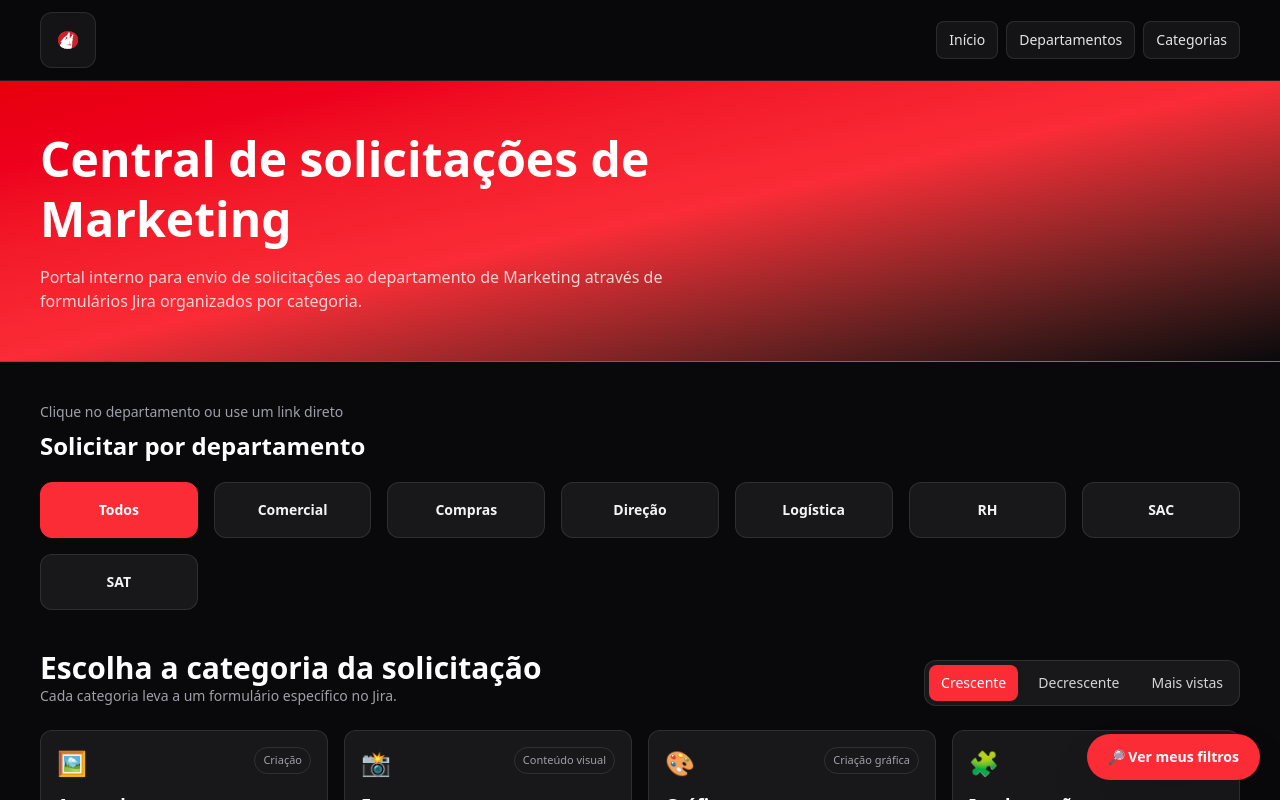
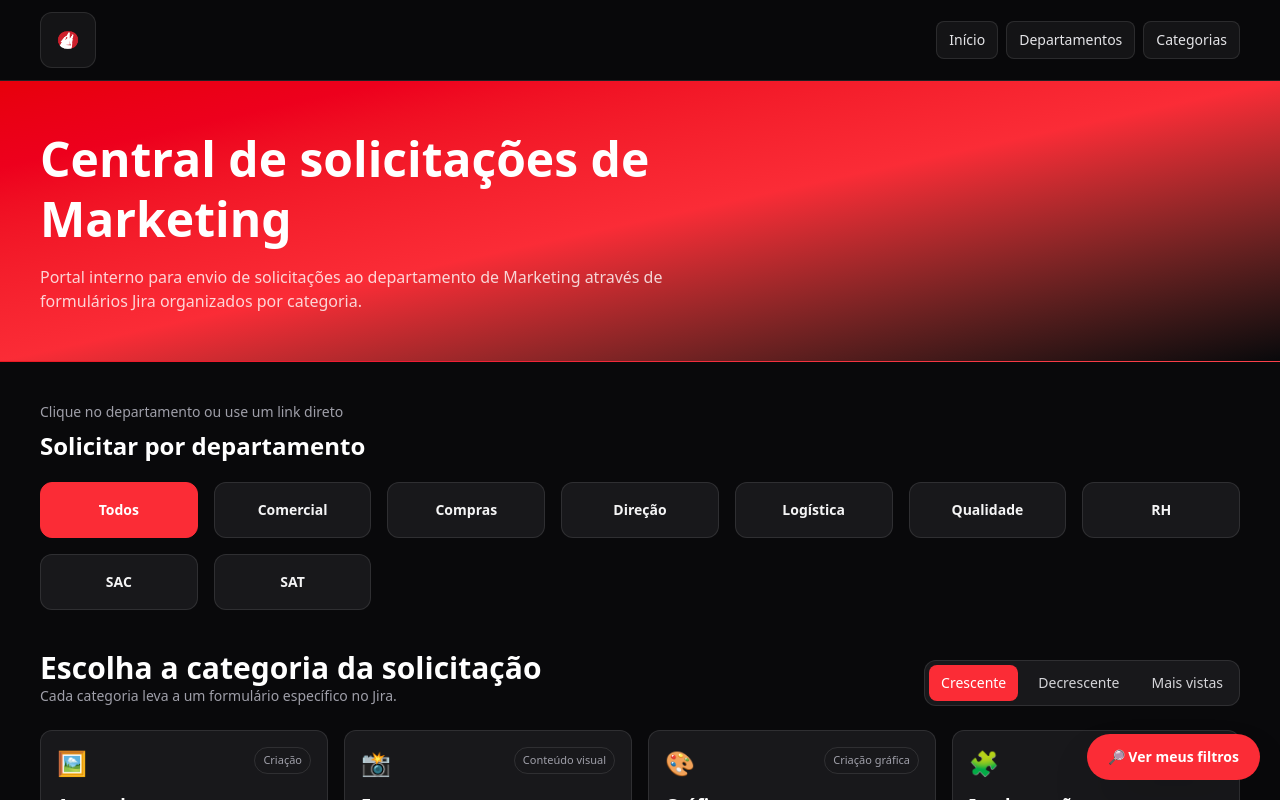
Before and after one commit to maiquelreislobao/marketingcenter, a React (Vite) app: page / in a window 1280 px wide. Shown: the top 800 px of the page. Built offline with nearby package versions, Linux system fonts and the light colour scheme.

Commit message:
Update App.jsx

```diff
--- a/src/App.jsx
+++ b/src/App.jsx
@@ -101,6 +101,14 @@ export default function PortalMarketingLobao() {
       tag: "Criação",
       link: "https://clobao.atlassian.net/servicedesk/customer/portal/8",
     },
+    {
+      title: "Campanhas RH",
+      description:
+        "Solicitação de campanhas internas e ações de comunicação para Recursos Humanos.",
+      icon: "📢",
+      tag: "RH",
+      link: "https://clobao.atlassian.net/jira/software/projects/MKTRH/form/473",
+    },
   ];
 
   const departmentMap = {
@@ -122,7 +130,8 @@ export default function PortalMarketingLobao() {
     ],
     Direção: services.map((s) => s.title),
     Logística: ["Solicitação de Materiais", "Gráfico"],
-    RH: ["Solicitação de Materiais", "Vídeos", "Fotos", "Gráfico"],
+    Qualidade: ["Fotos", "Gráfico", "Solicitação de Materiais"],
+    RH: ["Solicitação de Materiais", "Vídeos", "Fotos", "Gráfico", "Campanhas RH"],
     SAC: [
       "Gráfico",
       "Solicitação de Materiais",
@@ -136,7 +145,7 @@ export default function PortalMarketingLobao() {
 
   const filteredServices = selectedDept
     ? services.filter((s) => (departmentMap[selectedDept] || []).includes(s.title))
-    : services;
+    : services.filter((s) => s.title !== "Campanhas RH");
 
   const sortedServices = [...filteredServices].sort((a, b) => {
     if (sortOption === "asc") return a.title.localeCompare(b.title);
```
